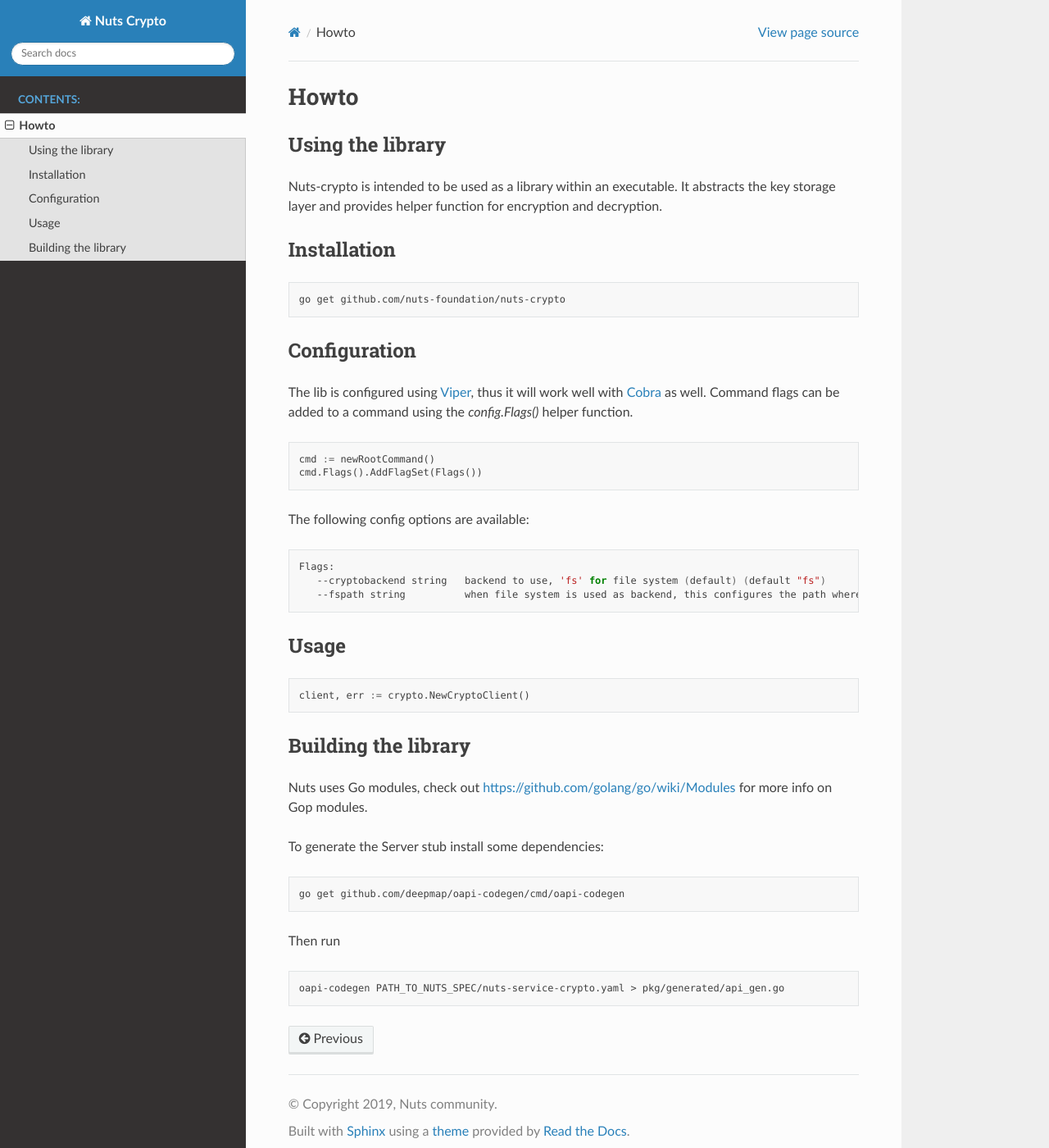
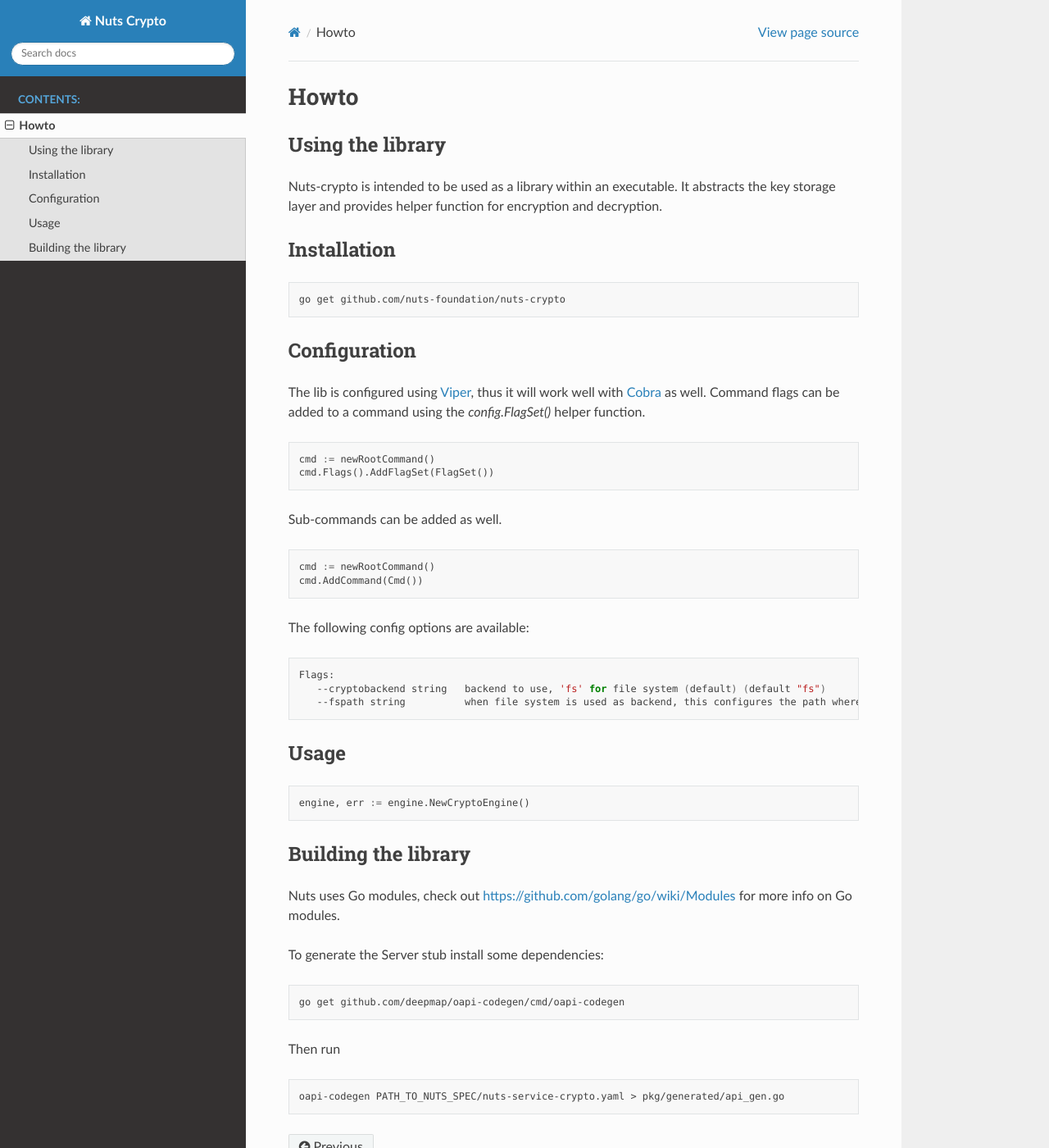
Before and after one commit to nuts-foundation/nuts-crypto, a Sphinx documentation site: the page built from docs/pages/howto.rst, in a window 1280 px wide and 1400 px high. Shown: the whole window at 82% size. Built offline with Sphinx 7.4.7 and the Read the Docs theme 2.0.0, drawn with Linux system fonts in a browser that asks for light colours.

Commit message:
updated readme
Signed-off-by: Wout Slakhorst <wout.slakhorst@nedap.com>

```diff
--- a/README.rst
+++ b/README.rst
@@ -32,12 +32,19 @@
 -------------
 
 The lib is configured using `Viper <https://github.com/spf13/viper>`_, thus it will work well with `Cobra <https://github.com/spf13/cobra>`_ as well.
-Command flags can be added to a command using the `config.Flags()` helper function.
+Command flags can be added to a command using the `config.FlagSet()` helper function.
 
 .. code-block:: go
 
    cmd := newRootCommand()
-   cmd.Flags().AddFlagSet(Flags())
+   cmd.Flags().AddFlagSet(FlagSet())
+
+Sub-commands can be added as well.
+
+.. code-block:: go
+
+   cmd := newRootCommand()
+   cmd.AddCommand(Cmd())
 
 The following config options are available:
 
@@ -52,4 +59,4 @@
 
 .. code-block:: go
 
-   client, err := crypto.NewCryptoClient()
+   engine, err := engine.NewCryptoEngine()
--- a/docs/pages/howto.rst
+++ b/docs/pages/howto.rst
@@ -12,7 +12,7 @@
 Building the library
 --------------------
 
-Nuts uses Go modules, check out https://github.com/golang/go/wiki/Modules for more info on Gop modules.
+Nuts uses Go modules, check out https://github.com/golang/go/wiki/Modules for more info on Go modules.
 
 To generate the Server stub install some dependencies:
 
```
